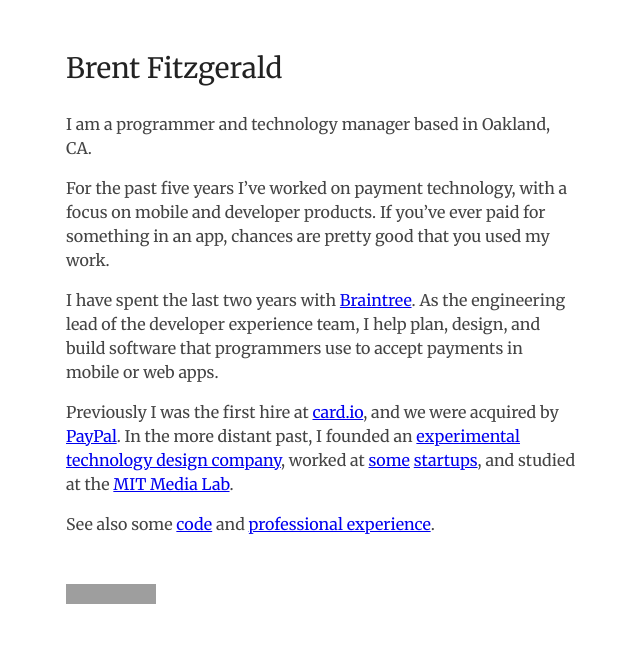
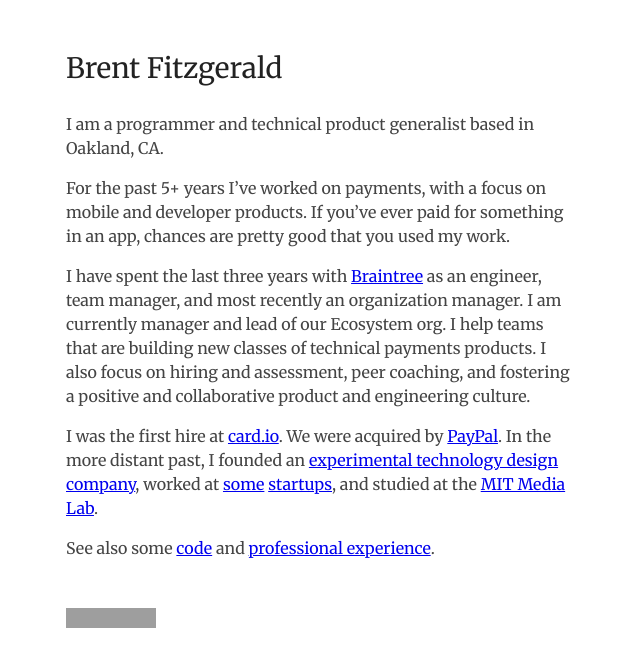
Before and after one commit to burnto/brentfitzgerald.com, a Jekyll site: the page built from about.md, in a window 1280 px wide. Shown: the top 667 px of the page, without its empty margins (318-958 px from the left). Built offline with Jekyll 4.4.1, drawn with Linux system fonts in a browser that asks for light colours; grey boxes are pictures that could not be loaded.

Commit message:
Update about.md

```diff
--- a/about.md
+++ b/about.md
@@ -5,12 +5,12 @@
 
 # Brent Fitzgerald
 
-I am a programmer and technology manager based in Oakland, CA.
+I am a programmer and technical product generalist based in Oakland, CA.
 
-For the past five years I've worked on payment technology, with a focus on mobile and developer products. If you've ever paid for something in an app, chances are pretty good that you used my work.
+For the past 5+ years I've worked on payments, with a focus on mobile and developer products. If you've ever paid for something in an app, chances are pretty good that you used my work.
 
-I have spent the last two years with [Braintree](https://braintreepayments.com). As the engineering lead of the developer experience team, I help plan, design, and build software that programmers use to accept payments in mobile or web apps.
+I have spent the last three years with [Braintree](https://braintreepayments.com) as an engineer, team manager, and most recently an organization manager. I am currently manager and lead of our Ecosystem org. I help teams that are building new classes of technical payments products. I also focus on hiring and assessment, peer coaching, and fostering a positive and collaborative product and engineering culture.
 
-Previously I was the first hire at [card.io](https://card.io), and we were acquired by [PayPal](https://paypal.com/). In the more distant past, I founded an [experimental technology design company](https://tacolab.com/), worked at [some](https://www.crunchbase.com/organization/swivel) [startups](https://www.crunchbase.com/organization/sifteo), and studied at the [MIT Media Lab](https://www.media.mit.edu/).
+I was the first hire at [card.io](https://card.io). We were acquired by [PayPal](https://paypal.com/). In the more distant past, I founded an [experimental technology design company](https://tacolab.com/), worked at [some](https://www.crunchbase.com/organization/swivel) [startups](https://www.crunchbase.com/organization/sifteo), and studied at the [MIT Media Lab](https://www.media.mit.edu/).
 
 See also some [code](https://github.com/burnto) and [professional experience](https://www.linkedin.com/in/brentfitzgerald).
```
